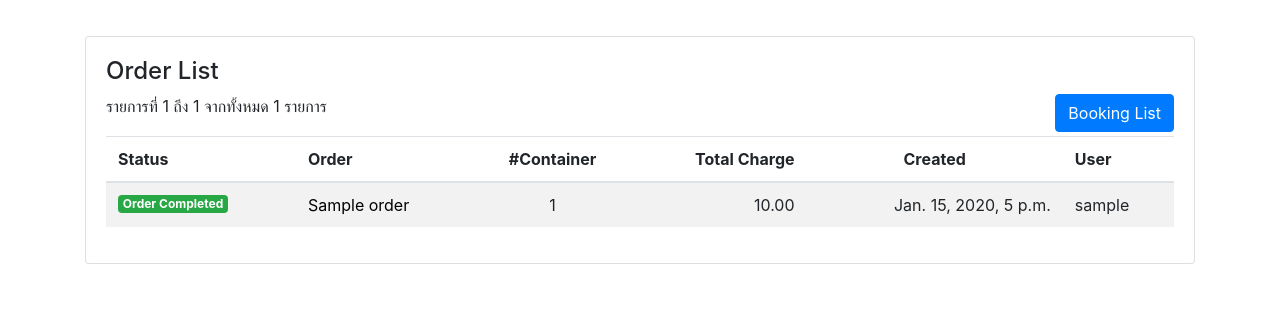
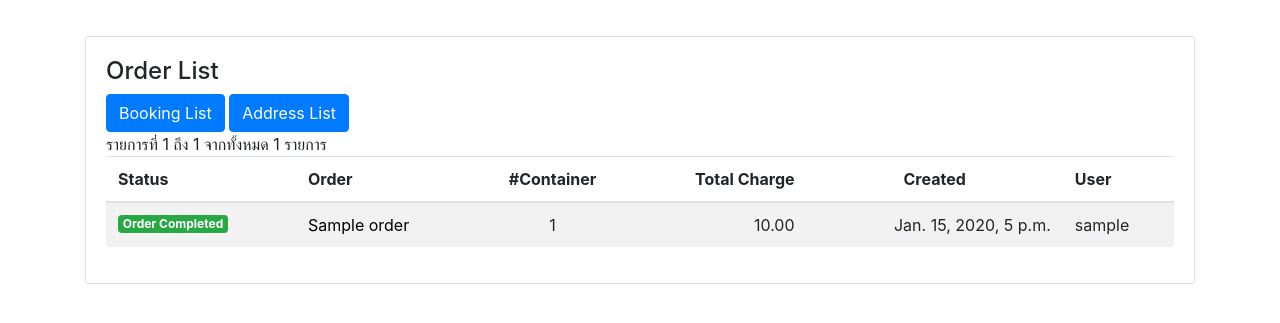
Before and after one commit to chutchais/ePayment, a Django app: page / in a window 1280 px wide. Shown: the part 90-413 px from the top of the page. Run offline with Django 3.2, Linux system fonts and the light colour scheme; a user stored in the database is signed in; tables that the repository leaves empty hold one stand-in row (values such as "Sample post"); some libraries are stand-ins or nearby versions.

Commit message:
Add Link to Address setting on Order page

```diff
--- a/src/templates/order/order_list.html
+++ b/src/templates/order/order_list.html
@@ -18,12 +18,16 @@
 		        <div class="card-body">
               <h4>Order List</h4>
 
-
+              <div>
               <a href="{% url 'booking:list' %}">
-                <button type="button" class="btn btn-primary float-right mb-1"
+                <button type="button" class="btn btn-primary"
                 {% if not user.profile.approved %}disabled{% endif%}>Booking List</button>
               </a>
-
+              <a href="{% url 'profile_setting' %}">
+                <button type="button" class="btn btn-primary"
+                {% if not user.profile.approved %}disabled{% endif%}>Address List</button>
+              </a>
+            </div>
 
 		          รายการที่ {{ page_obj.start_index }} ถึง {{ page_obj.end_index }} จากทั้งหมด {{ page_obj.paginator.count }} รายการ <br>
      {% if is_paginated %}
```
